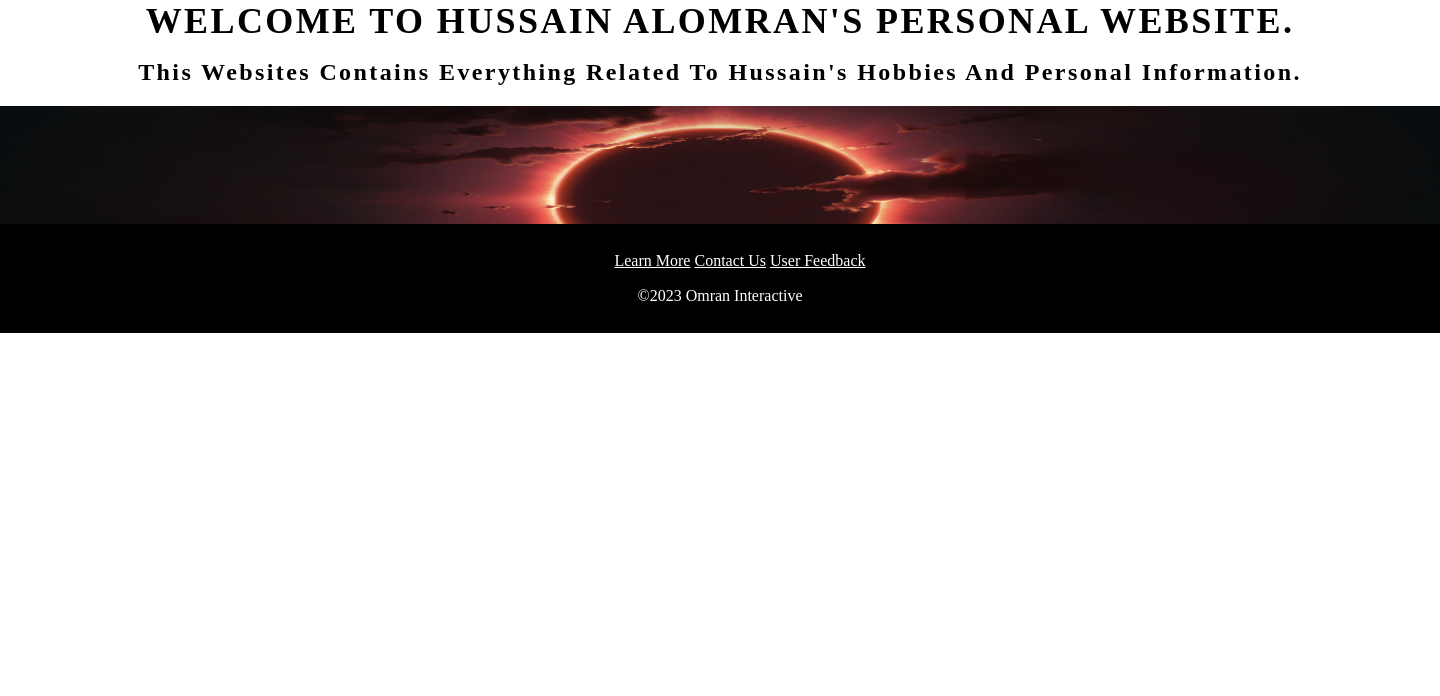
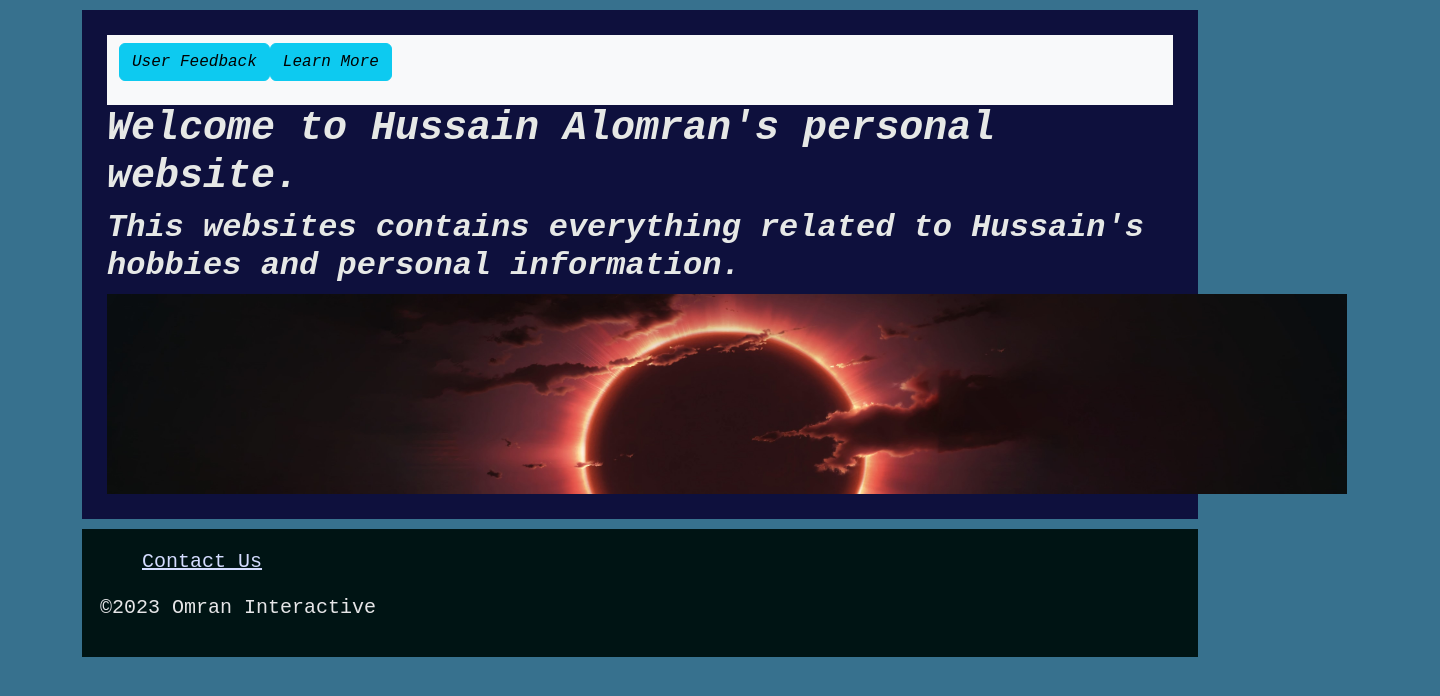
Before and after one commit to HBO2001/swe-363-231, a plain HTML site: page MainPage.html in a window 1280 px wide. Shown: the whole page, 1440 px wide, since content can reach past the window. Drawn offline with nearby package versions, Linux system fonts and the light colour scheme.

Commit message:
CSS04_Excercise05

```diff
--- a/MainPage.html
+++ b/MainPage.html
@@ -3,6 +3,10 @@
 <head>
 
     <meta name=“viewport” content=“width=device-width”>
+
+    <link rel="stylesheet" href="https://cdn.jsdelivr.net/npm/bootstrap@5.3.2/dist/css/bootstrap.min.css">
+
+
 
     <Title>
         Hussain's Personal Website
@@ -10,7 +14,7 @@
 
 
 
-<link rel="stylesheet" href="Desktop.css" type="text/css">
+<link rel="stylesheet" href="Mood-board.css" type="text/css">
 
 
 <script src="script.js" defer></script>
@@ -20,8 +24,6 @@
 <body>
 
     <div class = "container">
-
-
 
     <meta name = "description" content = "Hussain Alomran's personal blog">
 
@@ -35,7 +37,18 @@
 
     <header>
 
+      <nav class="navbar bg-body-tertiary">
+        <form class="container-fluid justify-content-start">
+          <!-- <button class="btn btn-outline-success me-2" type="button">Learn More</button>
+          <button class="btn btn-sm btn-outline-secondary" type="button">Contacts</button> -->
 
+          <a href="Survey.html" class="btn btn-info" role="button">User Feedback</a>
+
+          <a href="Details.html" class="btn btn-info" role="button">Learn More</a>
+
+
+        </form>
+      </nav>
 
         <h1>Welcome to Hussain Alomran's personal website.</h1>
 
@@ -43,7 +56,7 @@
 
         <div class="Banner">
 
-            <img class="Header" src = "Images/Header.jpg" width = "1850" height = "350">
+            <img class="Header" src = "Images/Header.jpg" width = "1240" height = "200">
 
             <!-- <div class="Watermark">
 
@@ -64,11 +77,7 @@
 
                     <ol>
 
-                    <a href="Details.html">Learn More</a>
-
                     <a href="Contacts.html">Contact Us</a>
-
-                    <a href="Survey.html">User Feedback</a>
 
                     </ol>
 
@@ -84,8 +93,14 @@
 
             <div class="loader"></div>
 
+            <script src="https://cdn.jsdelivr.net/npm/bootstrap@5.3.2/dist/js/bootstrap.bundle.min.js"></script>
+
 </body>
 
+<script>
 
+button
+
+</script>
 
 </html>
```
Also changed, not shown: Contacts.html (+1 -1 lines), Details.html (+1 -1 lines), Survey.html (+1 -1 lines), Thank You.html (+1 -1 lines).
